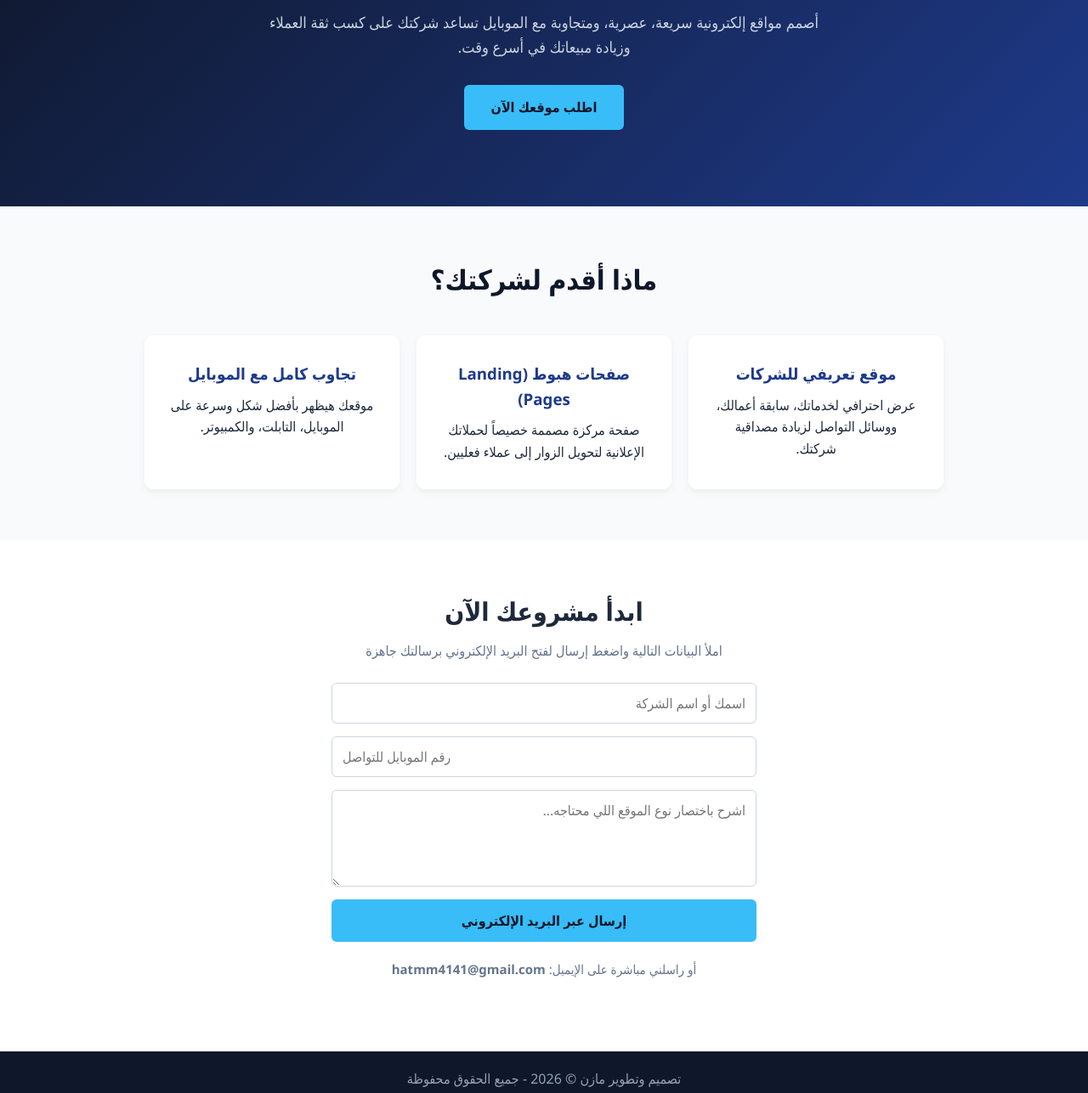
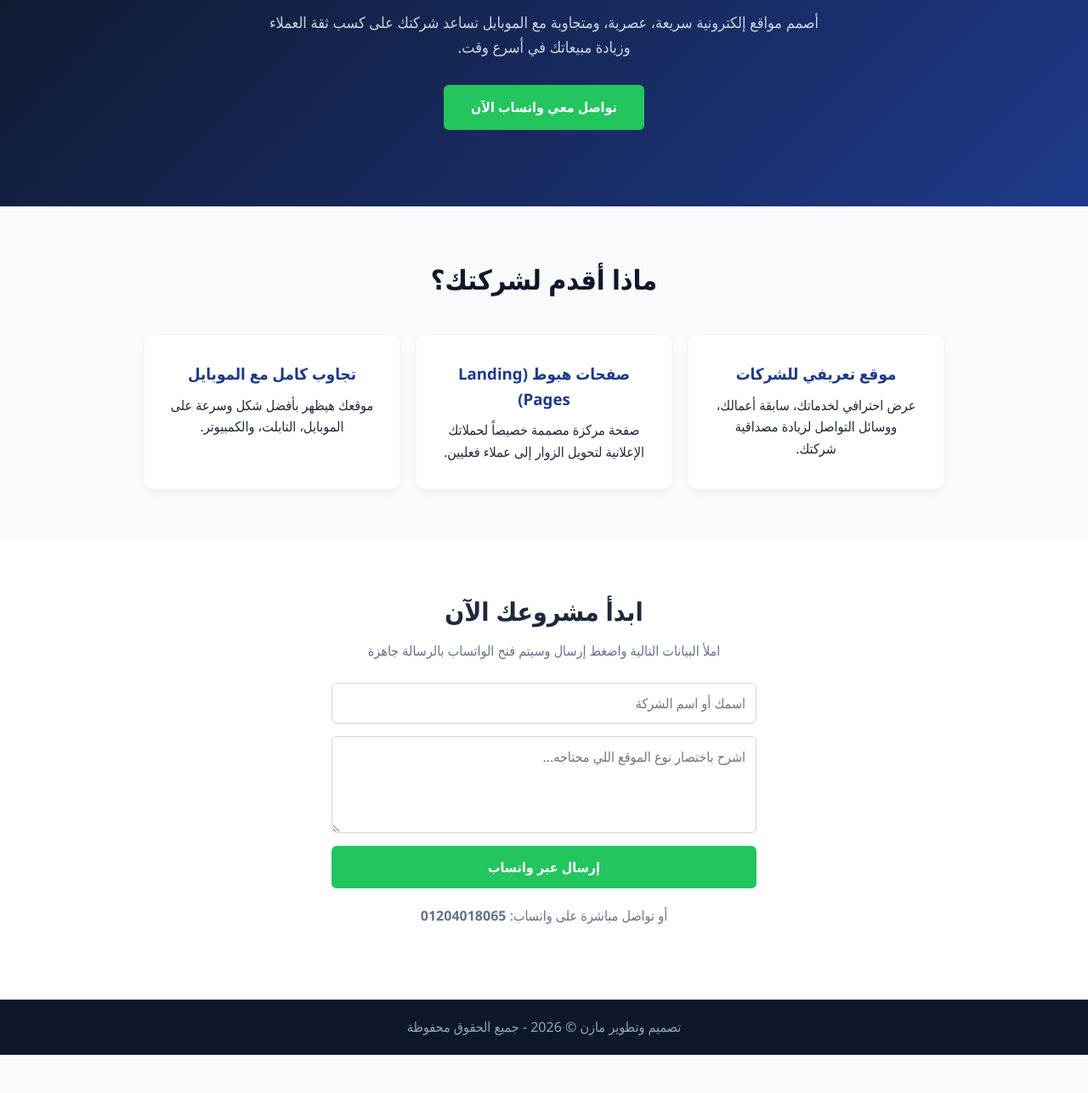
Before and after one commit to hatmm4141-gif/mazen-web, a plain HTML site: page index.html in a window 1280 px wide. Shown: the part 228-1515 px from the top of the page at 85% size. After the commit the page ends 1470 px from the top, so only its background shows below. Drawn offline with Linux system fonts and the light colour scheme.

Commit message:
Add files via upload

```diff
--- a/index.html
+++ b/index.html
@@ -16,8 +16,8 @@
         .hero { background: linear-gradient(135deg, #0f172a, #1e3a8a); color: white; text-align: center; padding: 90px 20px; }
         .hero h1 { font-size: 38px; margin-bottom: 15px; }
         .hero p { font-size: 18px; max-width: 650px; margin: 0 auto 30px; color: #cbd5e1; }
-        .btn { background-color: #38bdf8; color: #0f172a; padding: 14px 32px; text-decoration: none; font-weight: bold; border-radius: 6px; display: inline-block; border: none; cursor: pointer; font-size: 16px; }
-        .btn:hover { background-color: #7dd3fc; }
+        .btn { background-color: #22c55e; color: white; padding: 14px 32px; text-decoration: none; font-weight: bold; border-radius: 6px; display: inline-block; border: none; cursor: pointer; font-size: 16px; }
+        .btn:hover { background-color: #16a34a; }
 
         .services { padding: 60px 8%; text-align: center; }
         .services h2 { font-size: 32px; margin-bottom: 40px; color: #0f172a; }
@@ -48,7 +48,7 @@
     <section class="hero" id="home">
         <h1>اصنع واجهة احترافية لشركتك على الإنترنت</h1>
         <p>أصمم مواقع إلكترونية سريعة، عصرية، ومتجاوبة مع الموبايل تساعد شركتك على كسب ثقة العملاء وزيادة مبيعاتك في أسرع وقت.</p>
-        <a href="#contact" class="btn">اطلب موقعك الآن</a>
+        <a href="https://wa.meً%20مازن،%20محتاج%20أستفسر%20عن%20تصميم%20موقع%20لشركتي" target="_blank" class="btn">تواصل معي واتساب الآن</a>
     </section>
 
     <section class="services" id="services">
@@ -71,14 +71,13 @@
 
     <section class="contact" id="contact">
         <h2>ابدأ مشروعك الآن</h2>
-        <p>املأ البيانات التالية واضغط إرسال لفتح البريد الإلكتروني برسالتك جاهزة</p>
-        <form onsubmit="sendEmail(event)">
+        <p>املأ البيانات التالية واضغط إرسال وسيتم فتح الواتساب بالرسالة جاهزة</p>
+        <form onsubmit="sendWhatsApp(event)">
             <input type="text" id="clientName" placeholder="اسمك أو اسم الشركة" required>
-            <input type="tel" id="clientPhone" placeholder="رقم الموبايل للتواصل" required>
             <textarea id="clientMsg" rows="4" placeholder="اشرح باختصار نوع الموقع اللي محتاجه..." required></textarea>
-            <button type="submit" class="btn">إرسال عبر البريد الإلكتروني</button>
+            <button type="submit" class="btn">إرسال عبر واتساب</button>
         </form>
-        <p style="margin-top: 20px; font-size: 15px;">أو راسلني مباشرة على الإيميل: <strong>hatmm4141@gmail.com</strong></p>
+        <p style="margin-top: 20px; font-size: 16px;">أو تواصل مباشرة على واتساب: <strong dir="ltr">01204018065</strong></p>
     </section>
 
     <footer>
@@ -86,14 +85,12 @@
     </footer>
 
     <script>
-        function sendEmail(e) {
+        function sendWhatsApp(e) {
             e.preventDefault();
             var name = document.getElementById("clientName").value;
-            var phone = document.getElementById("clientPhone").value;
             var msg = document.getElementById("clientMsg").value;
-            var subject = encodeURIComponent("طلب تصميم موقع جديد من: " + name);
-            var body = encodeURIComponent("الاسم / الشركة: " + name + "\nرقم الموبايل: " + phone + "\n\nتفاصيل المشروع:\n" + msg);
-            window.location.href = "mailto:hatmm4141@://gmail.com" + subject + "&body=" + body;
+            var text = encodeURIComponent("أهلاً مازن، أنا: " + name + "\nتفاصيل الموقع المطلوب: " + msg);
+            window.open("https://wa.me" + text, "_blank");
         }
     </script>
 
```
